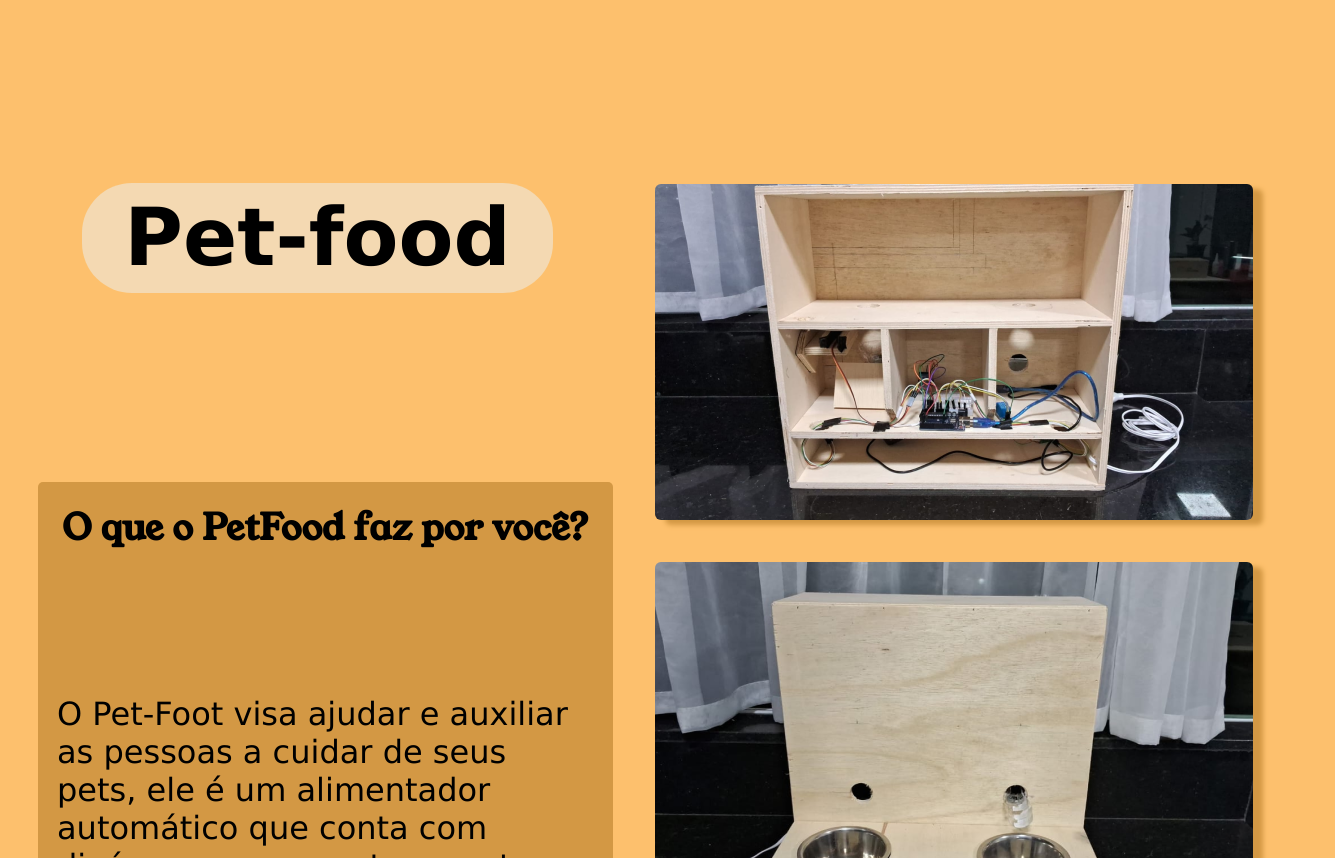
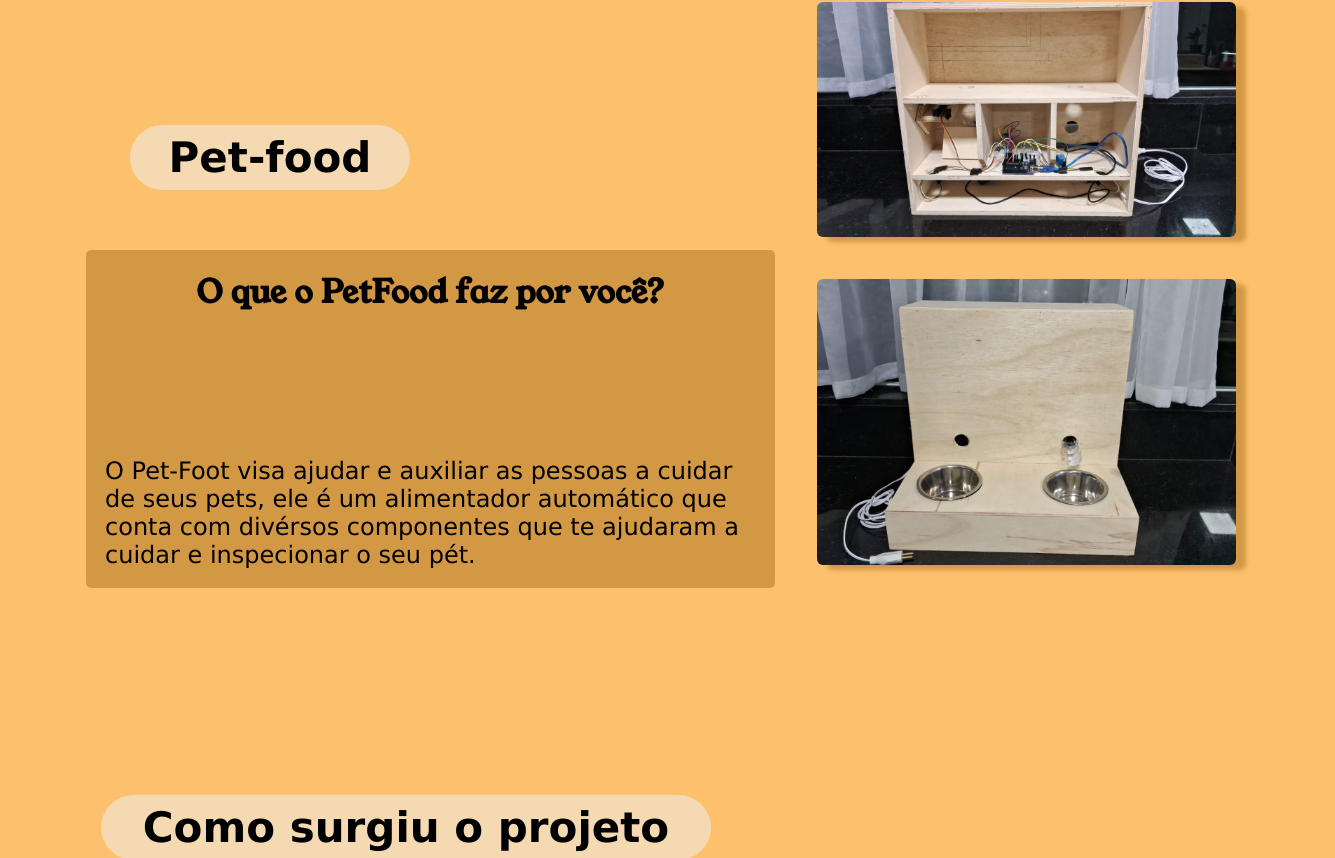
Before and after one commit to DerickGS/Pet-food, a React (Vite) app: page / in a window 1280 px wide. Shown: the part 182-1040 px from the top of the page, 1335 px wide, since content can reach past the window. Built offline with nearby package versions, Linux system fonts and the light colour scheme.

Commit message:
respansividade min 800px

```diff
--- a/src/pages/Aplicativo.module.css
+++ b/src/pages/Aplicativo.module.css
@@ -278,3 +278,114 @@
   }
 
 }
+
+@media (min-width: 300px) {
+.mobile .img_1{
+  margin-top: 20px;
+  width: 200px;
+  height: auto;
+}
+
+.mobile .img_2{
+  width: 200px;
+  height: auto;
+  margin-top: 45px;
+}
+
+.mobile .img_3{
+  margin-top: 51px;
+  width: 200px;
+  height: auto;
+}
+
+/* .mobile .card_conteudo{
+  margin-inline: 20px;
+} */
+
+/* .titulo{
+  font-size: 20px;
+} */
+/* .card_titulo{
+  height: auto;
+  margin-left: 20px;
+} */
+.mobile .card_titulo{
+  margin-top: 20px;
+}
+
+.mobile{
+  margin-inline: 10px;
+}
+
+.mobile .card_conteudo .button_1{
+
+  font-size: 20px;
+  line-height: 15px;
+  margin-bottom: 27px;
+  width: 180px;
+  height: 40px;
+  font-size: 20px;
+  text-align: center;
+  margin-inline: 20px;
+}
+}
+
+@media (max-width: 1024px) {
+  .desktop .img_1{
+    margin-top: 20px;
+    width: 250px;
+    height: auto;
+  }
+
+  .desktop .img_2{
+    width: 200px;
+    height: auto;
+    margin-top: 45px;
+  }
+
+  .desktop .img_3{
+    margin-top: 51px;
+    width: 200px;
+    height: auto;
+  }
+
+  /* .mobile .card_conteudo{
+    margin-inline: 20px;
+  } */
+
+  /* .titulo{
+    font-size: 20px;
+  } */
+  /* .card_titulo{
+    height: auto;
+    margin-left: 20px;
+  } */
+  .desktop .card_titulo{
+    margin-top: 20px;
+  }
+
+  .desktop{
+    margin-inline: 20px;
+  }
+
+  .desktop .card_conteudo {
+    grid-area: leftSide;
+    margin-right: 42px;
+    margin-left: 42px;
+    width: 600px;
+    height: auto;
+    flex-shrink: 0;
+}
+
+.desktop .card_conteudo .button_1{
+
+    font-size: 20px;
+    line-height: 15px;
+    margin-bottom: 27px;
+    width: 300px;
+    height: 80px;
+    font-size: 32px;
+    text-align: center;
+    margin-inline: 20px;
+}
+  }
--- a/src/pages/Artigos.module.css
+++ b/src/pages/Artigos.module.css
@@ -440,6 +440,24 @@ https://www.w3schools.com/howto/howto_css_hide_scrollbars.asp */
   scrollbar-width: none; /* Firefox */
 }
 
+@media (min-width: 425px) {
+  .gallery_wrapper::-webkit-scrollbar {
+    width: 12px;
+  }
+
+  .gallery_wrapper::-webkit-scrollbar-track {
+    background: orange  ;
+    border-radius: 10px;
+  }
+
+  .gallery_wrapper::-webkit-scrollbar-thumb {
+    background-color: #F4D9B2;
+    border-radius: 20px;
+    border: 3px solid orange;
+  }
+}
+
+
 .cyan {
   background: cyan;
 }
--- a/src/pages/Inicio.module.css
+++ b/src/pages/Inicio.module.css
@@ -141,22 +141,24 @@
     /* height: calc(100vh + 50rem);x' */
     padding: 1rem;
     background-size: cover;
-    margin-top: 8rem;
+    margin-top: 2rem;
     margin-bottom: 8px;
   }
 
 
   .card_titulo_1{
-    margin: 85px 102px 189px 86px;
+    margin: 85px 102px 60px 86px;
     border-radius: 50px;
     background: #F4D9B2;
-    width: 471px;
-    height: 110px;
+    width: 280px;
+    height: auto;
+    /* width: 300px;
+    height: 60px; */
     align-items: center;
   }
 
   .card_titulo_1 .titulo{
-      font-size: 80px;
+      font-size: 42px;
   }
 
   .card_titulo_2{
@@ -167,12 +169,12 @@
     margin-right: 81px;
     border-radius: 50px;
     background: #F4D9B2;
-    width: 835px;
-    height: 92px;
+    width: 610px;
+    height: auto;
   }
 
   .card_titulo_2 .titulo{
-    font-size: 64px;
+    font-size: 42px;
   }
 
   .conteudo{
@@ -181,7 +183,7 @@
       margin: 8px;
   }
   .box_1{
-    margin-left: 43px;
+    margin-left: 20px;
   }
   .card_conteudo_1{
   grid-area: leftSide;
@@ -220,16 +222,16 @@
   .box_img_1{
     float: right  ;
     /* margin-left: auto; */
-    margin-right: 74px;
-    height: 746px;
+    margin-right: 20px;
+    height: 660px;
     display: block;
   }
   .box_img_2{
     float: left  ;
     /* margin-left: auto; */
     margin-left: 85px;
-    margin-right: 74px;
-    height: 746px;
+    margin-right: 20px;
+    height: 660px;
     display: block
   }
 
@@ -244,14 +246,14 @@
   }
   .conteudo_principal_imagem{
     /* width: 598px; */
-    /* width: 719px; */
+    width: 419px;
     margin-bottom: 38px;
   }
   .conteudo_secundario_paragrafo{
-    font-size: 32px;
+    font-size: 24px;
   }
   .conteudo_principal_escrito_subtitulo{
-    font-size: 36px;
+    font-size: 32px;
     margin-bottom: 103px;
   }
 }
@@ -476,7 +478,7 @@
     .card_conteudo_2{
       margin-left: 10px;
       margin-right: 10px;
-      width: 500px
+      /* width: 500px */
     }
     .box_img_1{
       height: 750px;
```
